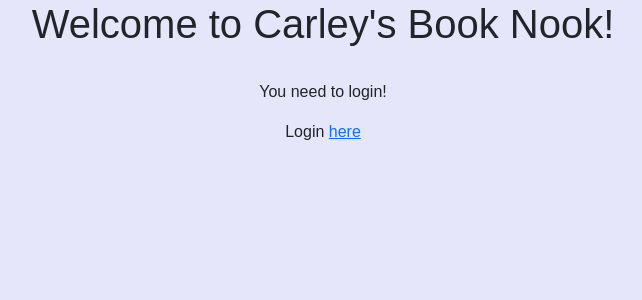
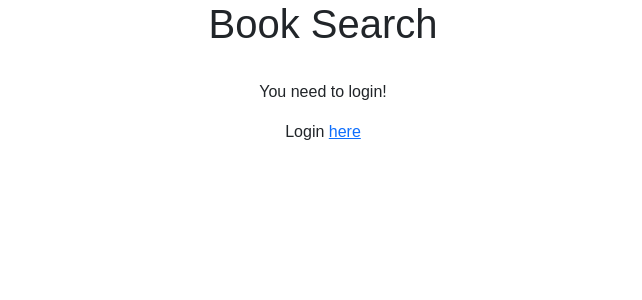
Before and after one commit to laithajjan/ENGO551_Lab1, a Flask app: page /welcome in a window 1280 px wide. Shown: the top 300 px of the page, without its empty margins (317-959 px from the left). Run offline with Flask 3, Linux system fonts and the light colour scheme; some libraries are stand-ins or nearby versions.

Commit message:
Second commit, lab done

```diff
--- a/application.py
+++ b/application.py
@@ -69,7 +69,7 @@ def login():
             error = 'Invalid Credentials. Please try again.'
         else:
             session['logged_in'] = True
-            flash("You are now logged into the Book Nook!")
+            flash("You are now logged!")
             return redirect(url_for('home'))
     return render_template('login.html', error=error)
 
@@ -78,7 +78,7 @@ def login():
 @app.route('/logout')
 def logout():
     session.pop('logged_in', None)
-    flash("You are logged out of the Book Nook!")
+    flash("You are logged out")
     return redirect(url_for('welcome'))
 
 
--- a/template/welcome.html
+++ b/template/welcome.html
@@ -5,9 +5,9 @@
     <meta name="viewport" content="width=device-width, initial-scale=1.0">
     <link href="static/bootstrap.min.css" rel="stylesheet" media="screen">
   </head>
-  <body style = "background-color:lavender;">
+  <body style = "background-color:white;">
     <div class="container">
-      <h1 style = "text-align:center;font-family: arial, sans-serif;">Welcome to Carley's Book Nook!</h1>
+      <h1 style = "text-align:center;font-family: arial, sans-serif;">Book Search</h1>
       <br>
       <p style = "text-align:center;font-family: arial, sans-serif;">You need to login!</p>
       <p style = "text-align:center;font-family: arial, sans-serif;">Login <a href="/login">here</a></p>
```
Also changed, not shown: 2 other files.
